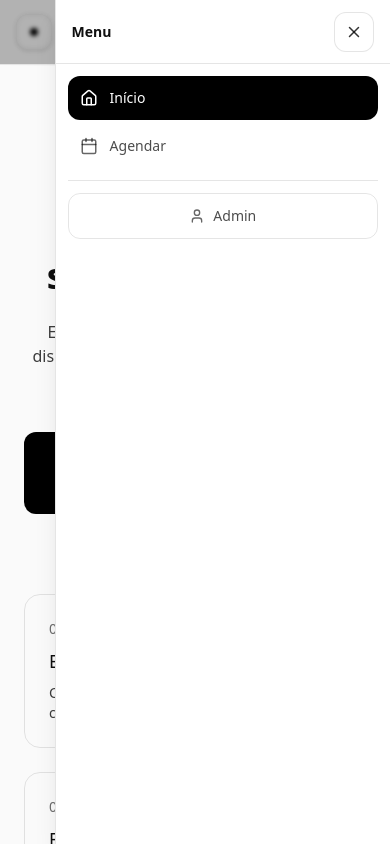
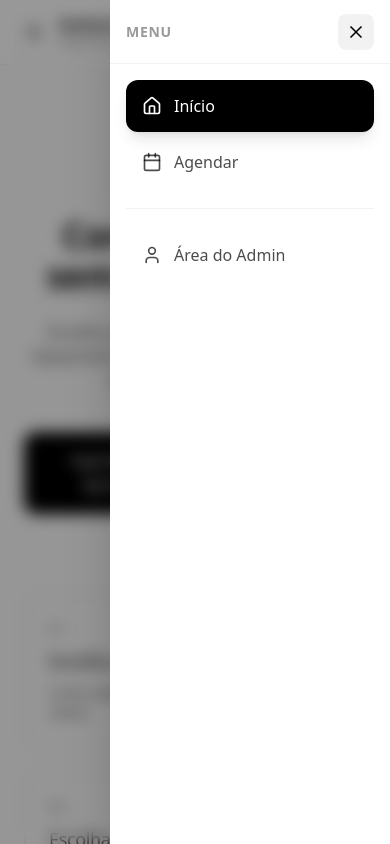
Before and after one commit to gabrielcaixeta01/barber-agenda, a Next.js app: page / in a window 390 px wide. Both pictures are taken after a click on the button 354 px from the left and 32 px from the top of the page. Shown: the top 844 px of the page. Built offline with nearby package versions, Linux system fonts and the light colour scheme.

Commit message:
fix: Navbar arrumada

```diff
--- a/components/layout/Navbar.tsx
+++ b/components/layout/Navbar.tsx
@@ -56,14 +56,12 @@ export default function Navbar() {
 
   const itemsToRender = isAdminArea ? adminItems : navItems;
 
-  // Fecha ao navegar + scroll para o topo
   useLayoutEffect(() => {
     // eslint-disable-next-line react-hooks/set-state-in-effect
     setMobileOpen(false);
     window.scrollTo(0, 0);
   }, [pathname]);
 
-  // Fecha no ESC + trava scroll + foco
   useEffect(() => {
     if (!mobileOpen) return;
 
@@ -72,12 +70,9 @@ export default function Navbar() {
     };
 
     document.addEventListener("keydown", onKeyDown);
-
-    // lock scroll (iOS-friendly)
     const prevOverflow = document.body.style.overflow;
     document.body.style.overflow = "hidden";
 
-    // foco inicial
     const t = window.setTimeout(() => closeBtnRef.current?.focus(), 0);
 
     return () => {
@@ -90,15 +85,14 @@ export default function Navbar() {
   if (isAdminLogin) return null;
 
   return (
-    <header className="sticky top-0 z-50">
+    <header className="sticky top-0 z-50 w-full">
       <div className="border-b border-black/10 bg-white/70 backdrop-blur-xl">
         <div className="mx-auto flex h-16 max-w-6xl items-center justify-between px-4 sm:px-6">
           {/* Brand */}
           <div className="flex items-center gap-3">
-            <Link href="/" className="group inline-flex items-center gap-2" aria-label="Home">
+            <Link href="/" className="group inline-flex items-center gap-2">
               <span className="relative grid h-9 w-9 place-items-center rounded-xl border border-black/10 bg-white shadow-sm">
                 <span className="h-2 w-2 rounded-full bg-black" />
-                <span className="pointer-events-none absolute inset-0 rounded-xl ring-1 ring-black/5" />
               </span>
               <div className="leading-tight">
                 <div className="text-sm font-semibold tracking-tight">
@@ -112,22 +106,18 @@ export default function Navbar() {
           </div>
 
           {/* Desktop nav */}
-          <nav className="hidden items-center gap-2 md:flex" aria-label="Primary">
+          <nav className="hidden items-center gap-2 md:flex">
             {itemsToRender
               .filter((i) => i.show)
               .map((item) => {
-                const active =
-                  item.href === "/" ? pathname === "/" : pathname.startsWith(item.href);
-
+                const active = item.href === "/" ? pathname === "/" : pathname.startsWith(item.href);
                 return (
                   <Link
                     key={item.href}
                     href={item.href}
                     className={cx(
-                      "inline-flex items-center gap-2 rounded-lg px-3 py-2 text-sm transition",
-                      active
-                        ? "bg-black text-white"
-                        : "text-black/70 hover:bg-black/5 hover:text-black"
+                      "inline-flex items-center gap-2 rounded-lg px-3 py-2 text-sm transition-colors",
+                      active ? "bg-black text-white" : "text-black/70 hover:bg-black/5 hover:text-black"
                     )}
                   >
                     <item.Icon size={16} className={cx(active ? "text-white" : "text-black/60")} />
@@ -160,144 +150,114 @@ export default function Navbar() {
                       : "border-black/10 text-black/70 hover:border-black/30"
                   )}
                 >
-                  <User
-                    size={16}
-                    className={cx(pathname.startsWith("/admin/perfil") ? "text-white" : "text-black/60")}
-                  />
+                  <User size={16} className={cx(pathname.startsWith("/admin/perfil") ? "text-white" : "text-black/60")} />
                   Perfil
                 </Link>
-
                 <form action={logoutAdmin}>
-                  <button
-                    type="submit"
-                    className="inline-flex items-center gap-2 rounded-lg border border-black/10 px-3 py-2 text-sm text-red-600 transition hover:border-red-600/40"
-                  >
-                    <LogOut size={16} className="text-red-600" />
+                  <button type="submit" className="inline-flex items-center gap-2 rounded-lg border border-black/10 px-3 py-2 text-sm text-red-600 transition hover:border-red-600/40">
+                    <LogOut size={16} />
                     Sair
                   </button>
                 </form>
               </div>
             )}
 
-            {/* Mobile toggle */}
+            {/* Mobile Toggle Button */}
             <button
               type="button"
-              onClick={() => setMobileOpen((v) => !v)}
-              className="inline-flex h-10 w-10 items-center justify-center rounded-xl border border-black/10 bg-white text-black/80 shadow-sm transition hover:border-black/25 hover:text-black md:hidden"
-              aria-label={mobileOpen ? "Fechar menu" : "Abrir menu"}
-              aria-expanded={mobileOpen}
-              aria-controls="mobile-drawer"
+              onClick={() => setMobileOpen(true)}
+              className="inline-flex h-10 w-10 items-center justify-center rounded-xl border border-black/10 bg-white text-black/80 shadow-sm md:hidden"
             >
-              {mobileOpen ? <X size={18} /> : <Menu size={18} />}
+              <Menu size={18} />
             </button>
           </div>
         </div>
+      </div>
 
-        {/* Mobile Drawer */}
+      {/* --- MOBILE DRAWER SYSTEM --- */}
       <div className="md:hidden">
-          {/* Overlay */}
-          {mobileOpen && (
-            <button
-              type="button"
-              aria-label="Fechar menu"
+        {/* Overlay - Sempre no DOM, controlado por opacidade */}
+        <div
+          className={cx(
+            "fixed inset-0 z-60 bg-black/40 backdrop-blur-sm transition-opacity duration-300",
+            mobileOpen ? "opacity-100" : "pointer-events-none opacity-0"
+          )}
           onClick={() => setMobileOpen(false)}
-              className="fixed inset-0 z-55 bg-black/30 backdrop-blur-[2px] transition-opacity"
         />
-          )}
 
-          {/* Panel */}
+        {/* Panel - Desliza da direita */}
         <aside
-            id="mobile-drawer"
-            role="dialog"
-            aria-modal={mobileOpen}
-            aria-hidden={!mobileOpen}
-            {...(!mobileOpen && { inert: true as boolean })}
           className={cx(
-              "fixed right-0 top-0 z-60 h-dvh w-[86%] max-w-sm overflow-y-auto border-l border-black/10 bg-white shadow-xl transition-transform",
+            "fixed right-0 top-0 z-70 h-full w-70 bg-white shadow-2xl transition-transform duration-300 ease-in-out",
             mobileOpen ? "translate-x-0" : "translate-x-full"
           )}
         >
-            <div className="flex h-16 items-center justify-between border-b border-black/10 px-4">
-              <div className="text-sm font-semibold">
-                {isAdminArea ? "Menu Admin" : "Menu"}
-              </div>
-
+          <div className="flex h-16 items-center justify-between border-b border-black/5 px-4">
+            <span className="text-sm font-bold uppercase tracking-wider text-black/40">
+              {isAdminArea ? "Painel Admin" : "Menu"}
+            </span>
             <button
               ref={closeBtnRef}
-                type="button"
               onClick={() => setMobileOpen(false)}
-                className="inline-flex h-10 w-10 items-center justify-center rounded-xl border border-black/10 bg-white text-black/80 transition hover:border-black/25"
-                aria-label="Fechar"
+              className="flex h-9 w-9 items-center justify-center rounded-lg bg-black/5 text-black"
             >
-                <X size={18} />
+              <X size={20} />
             </button>
           </div>
 
-            <div className="p-3">
-              <nav className="space-y-1" aria-label="Mobile">
+          <div className="flex flex-col gap-1 p-4">
             {itemsToRender
               .filter((i) => i.show)
               .map((item) => {
-                    const active =
-                      item.href === "/" ? pathname === "/" : pathname.startsWith(item.href);
-
+                const active = item.href === "/" ? pathname === "/" : pathname.startsWith(item.href);
                 return (
                   <Link
                     key={item.href}
                     href={item.href}
                     onClick={() => setMobileOpen(false)}
                     className={cx(
-                          "flex items-center gap-3 rounded-xl px-3 py-3 text-sm transition",
-                          active
-                            ? "bg-black text-white"
-                            : "text-black/70 hover:bg-black/5 hover:text-black"
+                      "flex items-center gap-3 rounded-xl px-4 py-3.5 text-base font-medium transition-all active:scale-[0.98]",
+                      active ? "bg-black text-white shadow-lg shadow-black/10" : "text-black/70 hover:bg-black/5"
                     )}
                   >
-                        <item.Icon size={18} className={cx(active ? "text-white" : "text-black/60")} />
-                        <span className="font-medium">{item.label}</span>
+                    <item.Icon size={20} />
+                    {item.label}
                   </Link>
                 );
               })}
-              </nav>
 
-              {!isAdminArea && (
-                <div className="mt-3 border-t border-black/10 pt-3">
+            {/* Divisor e Ações Extras */}
+            <div className="my-4 h-px bg-black/5" />
+
+            {!isAdminArea ? (
               <Link
                 href="/admin/login"
                 onClick={() => setMobileOpen(false)}
-                    className="flex items-center justify-center gap-2 rounded-xl border border-black/10 px-3 py-3 text-center text-sm text-black/70 transition hover:border-black/30 hover:text-black"
+                className="flex items-center gap-3 rounded-xl px-4 py-3.5 text-black/70 hover:bg-black/5"
               >
-                    <User size={16} className="text-black/60" />
-                    Admin
+                <User size={20} />
+                Área do Admin
               </Link>
-                </div>
-              )}
-
-              {isAdminArea && (
-                <div className="mt-3 space-y-2 border-t border-black/10 pt-3">
+            ) : (
+              <>
                 <Link
                   href="/admin/perfil"
                   onClick={() => setMobileOpen(false)}
-                    className="flex items-center justify-center gap-2 rounded-xl border border-black/10 px-3 py-3 text-center text-sm text-black/70 transition hover:border-black/30 hover:text-black"
+                  className="flex items-center gap-3 rounded-xl px-4 py-3.5 text-black/70 hover:bg-black/5"
                 >
-                    <User size={16} className="text-black/60" />
-                    Perfil
+                  <User size={20} />
+                  Meu Perfil
                 </Link>
-
-                  <form action={logoutAdmin}>
-                    <button
-                      type="submit"
-                      className="flex w-full items-center justify-center gap-2 rounded-xl bg-red-500/10 px-3 py-3 text-center text-sm text-red-600 transition hover:bg-red-500/20"
-                    >
-                      <LogOut size={16} className="text-red-600" />
-                      Sair
+                <form action={logoutAdmin} className="w-full">
+                  <button type="submit" className="flex w-full items-center gap-3 rounded-xl px-4 py-3.5 text-red-600 hover:bg-red-50">
+                    <LogOut size={20} />
+                    Sair da Conta
                   </button>
                 </form>
-                </div>
+              </>
             )}
           </div>
         </aside>
-        </div>
       </div>
 
       <div className="pointer-events-none h-px w-full bg-linear-to-r from-transparent via-black/10 to-transparent" />
```
Lines whose indentation alone changed are shown as unchanged.
